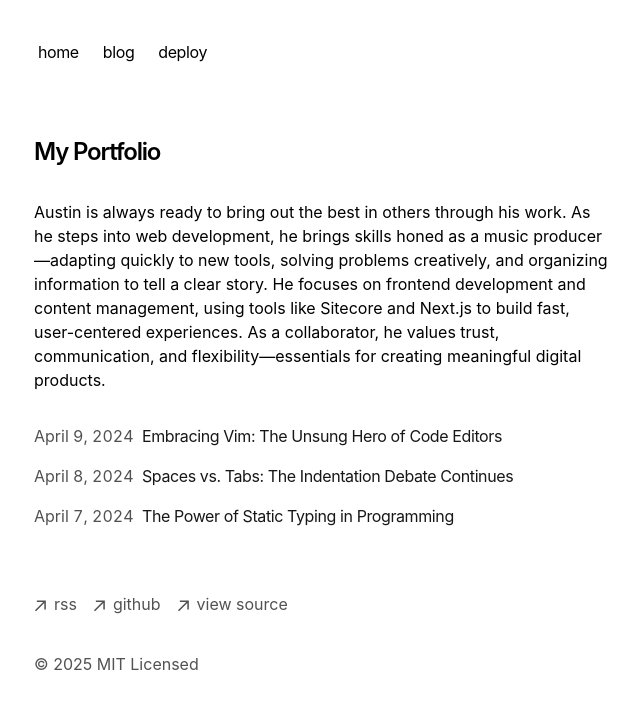
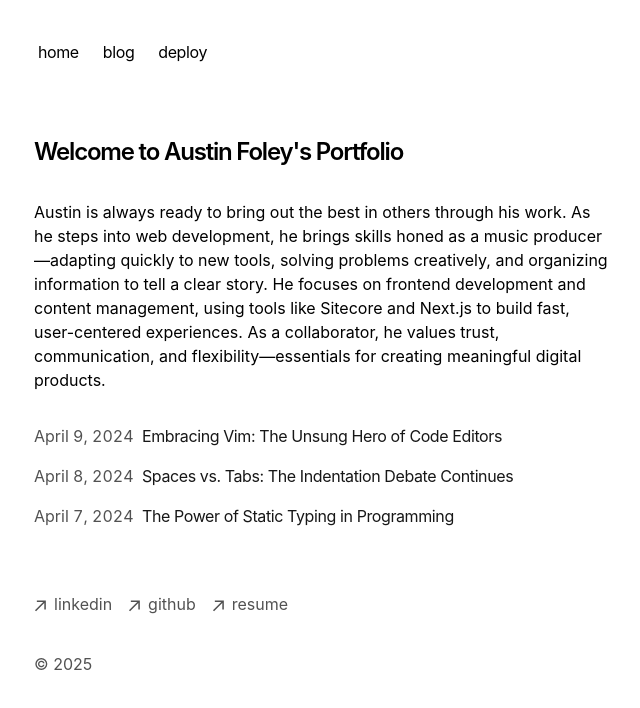
Before and after one commit to austinfoley/austin-foleys-portfolio, a Next.js app: page / in a window 1280 px wide. Shown: the top 708 px of the page, without its empty margins (318-958 px from the left). Built offline with nearby package versions, Linux system fonts and the light colour scheme.

Commit message:
Updated Footer

```diff
--- a/app/components/footer.tsx
+++ b/app/components/footer.tsx
@@ -24,10 +24,10 @@ export default function Footer() {
             className="flex items-center transition-all hover:text-neutral-800 dark:hover:text-neutral-100"
             rel="noopener noreferrer"
             target="_blank"
-            href="/rss"
+            href="https://www.linkedin.com/in/austin-foley/"
           >
             <ArrowIcon />
-            <p className="ml-2 h-7">rss</p>
+            <p className="ml-2 h-7">linkedin</p>
           </a>
         </li>
         <li>
@@ -49,12 +49,12 @@ export default function Footer() {
             href="https://vercel.com/templates/next.js/portfolio-starter-kit"
           >
             <ArrowIcon />
-            <p className="ml-2 h-7">view source</p>
+            <p className="ml-2 h-7">resume</p>
           </a>
         </li>
       </ul>
       <p className="mt-8 text-neutral-600 dark:text-neutral-300">
-        © {new Date().getFullYear()} MIT Licensed
+        © {new Date().getFullYear()}
       </p>
     </footer>
   )
--- a/app/page.tsx
+++ b/app/page.tsx
@@ -4,7 +4,7 @@ export default function Page() {
   return (
     <section>
       <h1 className="mb-8 text-2xl font-semibold tracking-tighter">
-        My Portfolio
+        Welcome to Austin Foley's Portfolio
       </h1>
       <p className="mb-4">
         {`Austin is always ready to bring out the best in others through his work.
```
